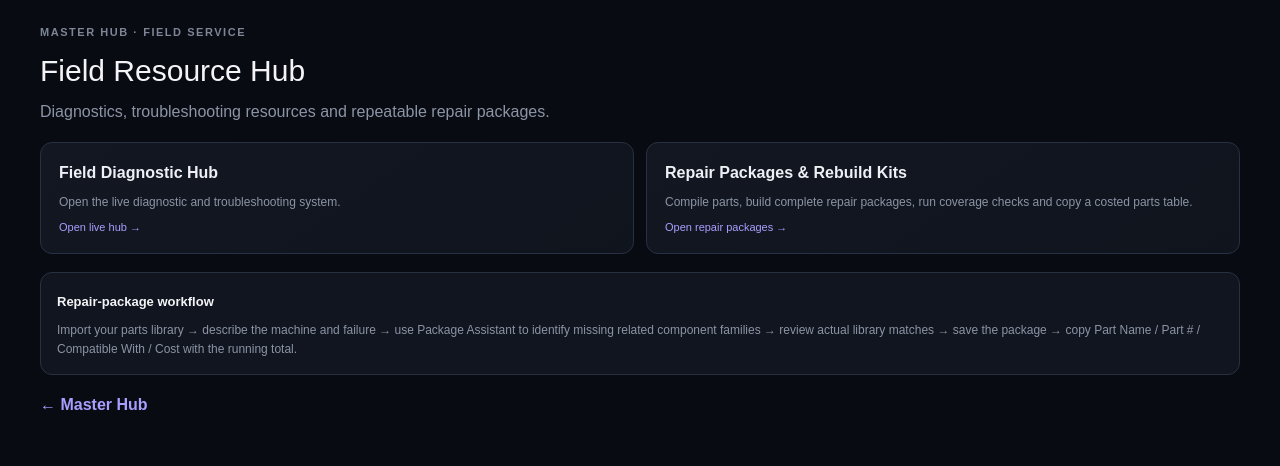
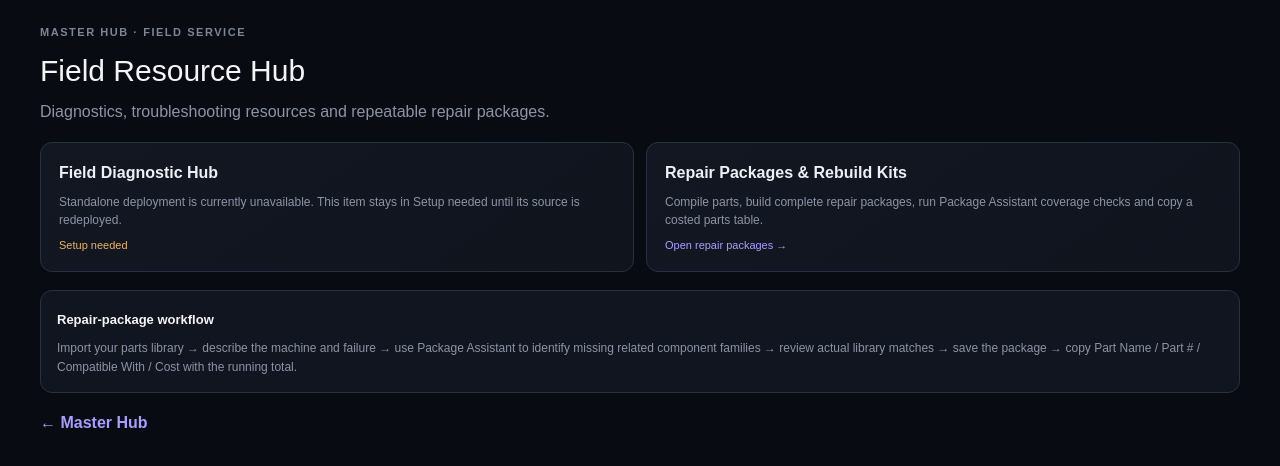
Before and after one commit to ssalem9580/master-hub, a Next.js app in the folder master-hub-app/: page /field-resource-hub in a window 1280 px wide. Shown: the top 466 px of the page. Built offline with nearby package versions, Linux system fonts and the light colour scheme.

Commit message:
Remove dead Field Diagnostic Hub link

```diff
--- a/master-hub-app/src/app/field-resource-hub/page.tsx
+++ b/master-hub-app/src/app/field-resource-hub/page.tsx
@@ -7,8 +7,8 @@ export default function FieldResourceHubPage(){
     <div style={{maxWidth:1200,margin:"0 auto",display:"grid",gap:18}}>
       <header><div style={{fontSize:11,letterSpacing:".14em",color:"#7d8596",fontWeight:800}}>MASTER HUB · FIELD SERVICE</div><h1 style={{margin:"7px 0",fontSize:30}}>Field Resource Hub</h1><p style={{margin:0,color:"#8c94a5"}}>Diagnostics, troubleshooting resources and repeatable repair packages.</p></header>
       <section style={{display:"grid",gridTemplateColumns:"repeat(auto-fit,minmax(280px,1fr))",gap:12}}>
-        <a href="https://field-diagnostic-hub.vercel.app" target="_blank" rel="noreferrer" style={card}><strong>Field Diagnostic Hub</strong><span style={{fontSize:12,color:"#8c94a5"}}>Open the live diagnostic and troubleshooting system.</span><span style={{fontSize:11,color:"#a99eff"}}>Open live hub →</span></a>
-        <Link href="/repair-packages" style={card}><strong>Repair Packages & Rebuild Kits</strong><span style={{fontSize:12,color:"#8c94a5"}}>Compile parts, build complete repair packages, run coverage checks and copy a costed parts table.</span><span style={{fontSize:11,color:"#a99eff"}}>Open repair packages →</span></Link>
+        <div style={{...card,cursor:"default"}}><strong>Field Diagnostic Hub</strong><span style={{fontSize:12,color:"#8c94a5"}}>Standalone deployment is currently unavailable. This item stays in Setup needed until its source is redeployed.</span><span style={{fontSize:11,color:"#e6b767"}}>Setup needed</span></div>
+        <Link href="/repair-packages" style={card}><strong>Repair Packages & Rebuild Kits</strong><span style={{fontSize:12,color:"#8c94a5"}}>Compile parts, build complete repair packages, run Package Assistant coverage checks and copy a costed parts table.</span><span style={{fontSize:11,color:"#a99eff"}}>Open repair packages →</span></Link>
       </section>
       <section style={{padding:16,border:"1px solid #283142",borderRadius:12,background:"#10151f"}}><strong style={{fontSize:13}}>Repair-package workflow</strong><p style={{margin:"8px 0 0",fontSize:12,color:"#8c94a5",lineHeight:1.55}}>Import your parts library → describe the machine and failure → use Package Assistant to identify missing related component families → review actual library matches → save the package → copy Part Name / Part # / Compatible With / Cost with the running total.</p></section>
       <Link href="/" style={{color:"#a99eff",textDecoration:"none",fontWeight:700}}>← Master Hub</Link>
```
